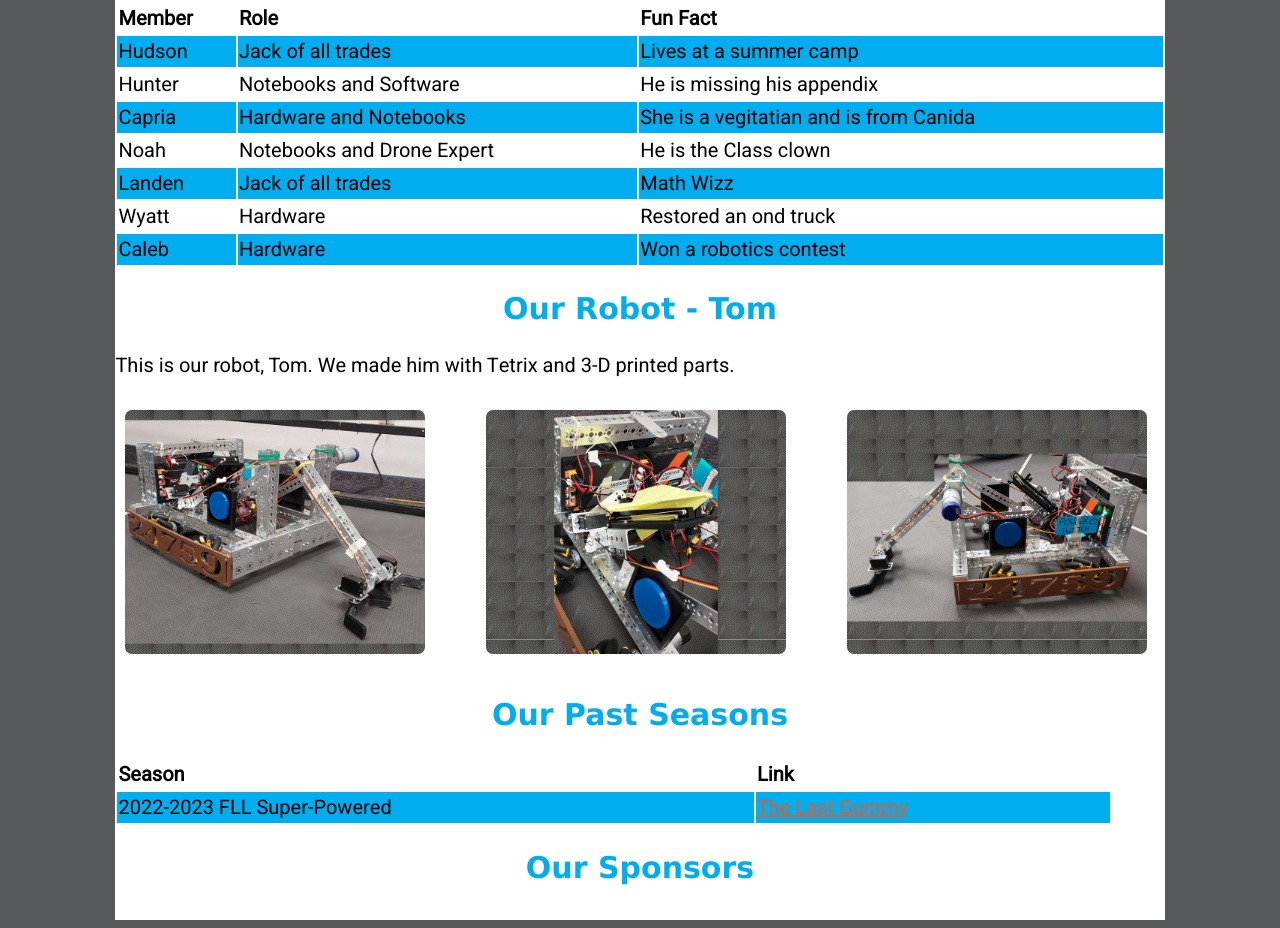
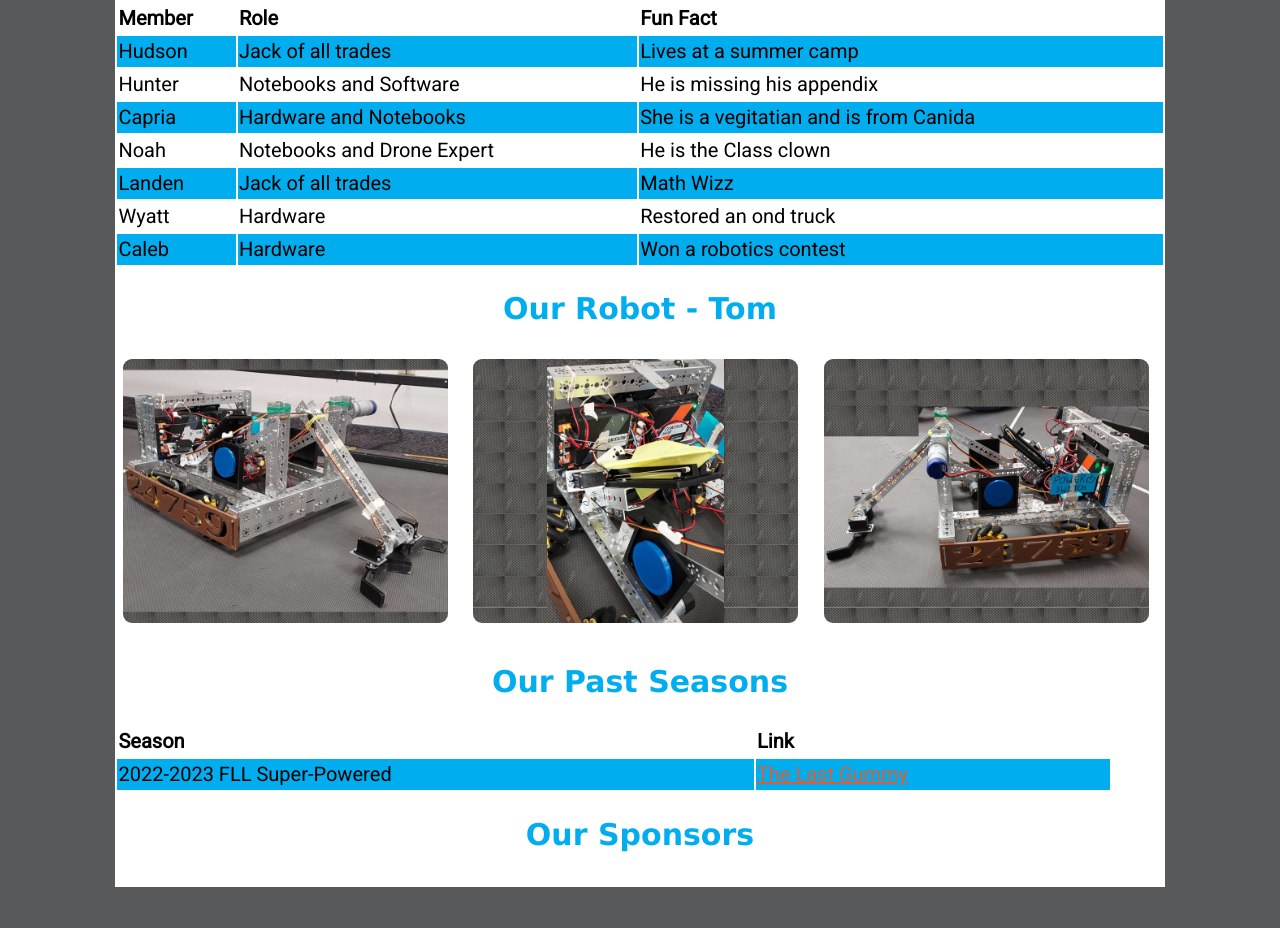
Before and after one commit to Techno-Tumbleweeds/home, a plain HTML site: page index.html in a window 1280 px wide. Shown: the part 726-1654 px from the top of the page. After the commit the page ends 1621 px from the top, so only its background shows below. Drawn offline with Linux system fonts and the light colour scheme.

Commit message:
pic update

```diff
--- a/index.html
+++ b/index.html
@@ -77,7 +77,6 @@
             </table>
 
             <h1>Our Robot - Tom</h1>
-            <p>This is our robot, Tom. We made him with Tetrix and 3-D printed parts.</p>
 
             <div class="grid-container">
                 <div class="grid-item"><img src="images/Front_Side.png" alt="Image 1"> </div>
--- a/stylesheet.css
+++ b/stylesheet.css
@@ -83,7 +83,7 @@ ul {
 .grid-container {
    display: flex;
    justify-content: space-between;
-   padding: 10px; /* Optional: Add padding for spacing */
+   padding: 8px; /* Optional: Add padding for spacing */
 }
 
 .grid-item {
@@ -92,9 +92,9 @@ ul {
 }
 
 .grid-item img {
-   width: 300px;
+   width: 325px;
    height: auto;
-   border-radius: 7px; /* Optional: Add border-radius for rounded corners */
+   border-radius: 9px; /* Optional: Add border-radius for rounded corners */
 }
 
 .custom-line {
```
